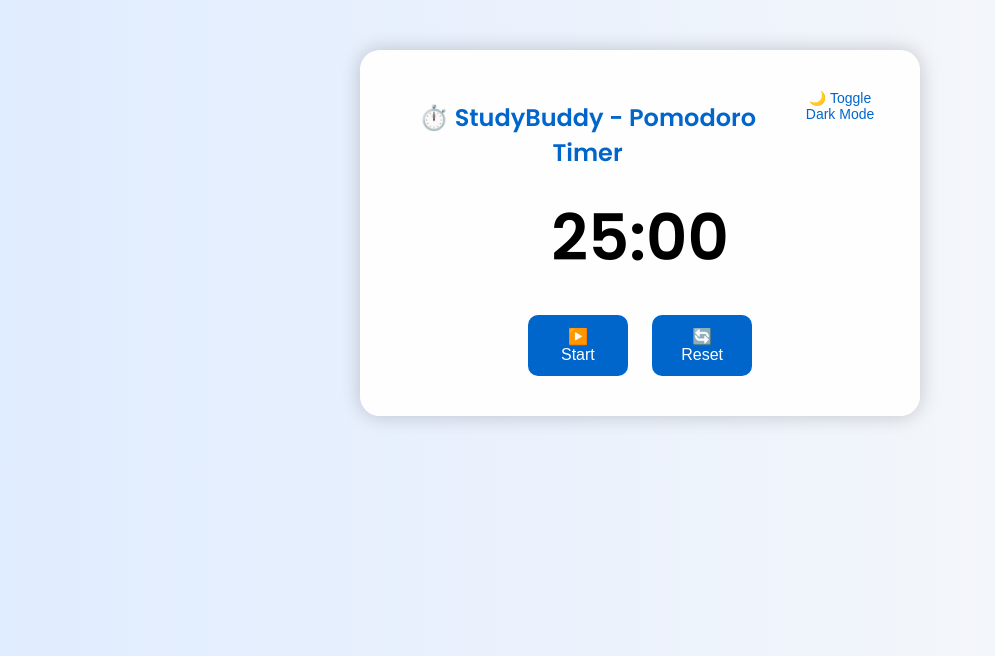
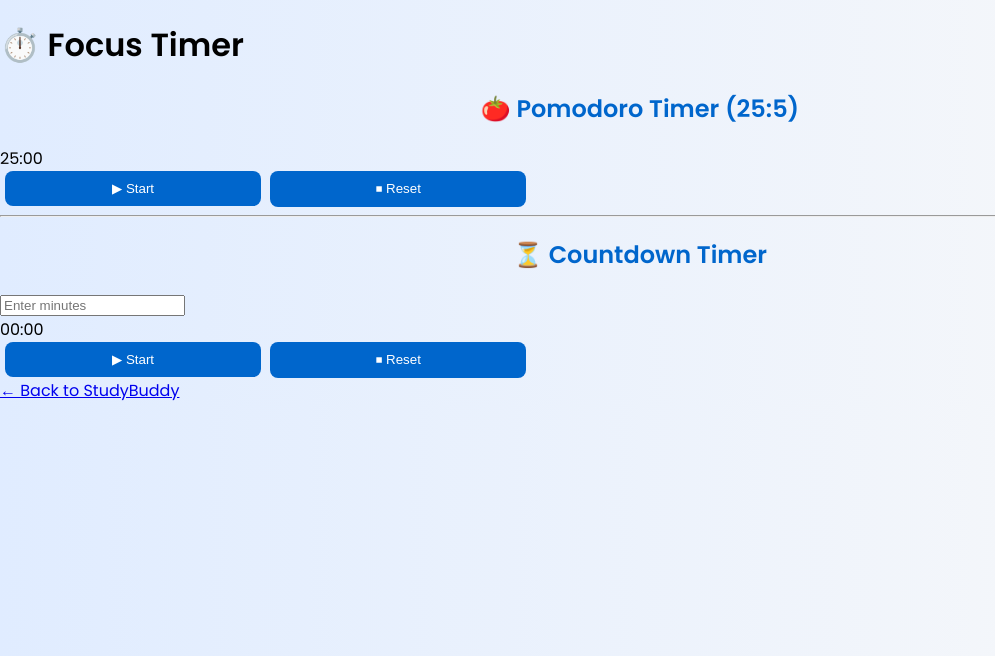
Before and after one commit to aurafrezra/student-buddy-bot, a Flask app: page /timer in a window 1280 px wide. Shown: the top 656 px of the page, without its empty margins (0-995 px from the left). Run offline with Flask 3, Linux system fonts and the light colour scheme.

Commit message:
Initial commit of StudentBuddy app

```diff
--- a/app.py
+++ b/app.py
@@ -1,14 +1,14 @@
+import os
+from dotenv import load_dotenv
 from flask import Flask, render_template, request, jsonify
 import google.generativeai as genai
 import sqlite3
-import os
 
-app = Flask(__name__)
+# 🔐 Load API key
+load_dotenv()
+GOOGLE_API_KEY = os.getenv("GOOGLE_API_KEY")
 
-# 🔑 Gemini API Key
-genai.configure(api_key="AIzaSyAEzg4GS3Ob7NsJOqCzad0sjdg6sqzAZVs")  # ← Replace this with your actual key
-
-# ⚙️ Gemini Model Settings
+# 🧠 Gemini Config
 generation_config = {
     "temperature": 0.7,
     "top_p": 1,
@@ -17,18 +17,22 @@ generation_config = {
 }
 
 # 🚀 Load Gemini Model
+genai.configure(api_key=GOOGLE_API_KEY)
 model = genai.GenerativeModel(
     model_name="models/gemini-1.5-flash-latest",
     generation_config=generation_config
 )
 
-# 🛠️ Create SQLite DB for notes (if not exists)
+# 🎯 Flask App
+app = Flask(__name__)
+
+# 📁 SQLite Setup
 if not os.path.exists("notes.db"):
     conn = sqlite3.connect("notes.db")
     conn.execute("CREATE TABLE notes (id INTEGER PRIMARY KEY AUTOINCREMENT, content TEXT)")
     conn.close()
 
-# ----------------- ROUTES -------------------
+# ---------------- ROUTES ----------------
 
 @app.route('/')
 def landing():
@@ -54,11 +58,22 @@ def notes():
 def stats():
     return render_template('stats.html')
 
-# 🔁 AI Response Route
+@app.route('/view_notes')
+def view_notes():
+    try:
+        conn = sqlite3.connect("notes.db")
+        cursor = conn.cursor()
+        cursor.execute("SELECT id, content FROM notes ORDER BY id DESC")
+        notes = cursor.fetchall()
+        conn.close()
+        return render_template("view_notes.html", notes=notes)
+    except Exception as e:
+        return f"❌ Failed to load notes: {str(e)}"
+
+# 🔁 AI Chat Endpoint
 @app.route('/get', methods=['POST'])
 def chatbot_response():
     user_message = request.json['message']
-
     prompt = f"""
 You are StudyBuddy — a friendly, funny, and motivating AI best friend for students.
 
@@ -73,14 +88,13 @@ You are StudyBuddy — a friendly, funny, and motivating AI best friend for stud
 
 Here is what the student said: {user_message}
 """
-
     try:
         response = model.generate_content(prompt)
         return jsonify({'reply': response.text.strip()})
     except Exception as e:
         return jsonify({'reply': f"Oops! Error: {str(e)}"})
 
-# 📤 Save Note to SQLite
+# 💾 Save Notes
 @app.route('/save_note', methods=['POST'])
 def save_note():
     data = request.get_json()
@@ -94,18 +108,7 @@ def save_note():
     except Exception as e:
         return jsonify({"message": f"❌ Failed to save: {str(e)}"})
 
-# ----------------- RUN APP -------------------
+# ---------------- RUN ----------------
 
 if __name__ == '__main__':
-    app.run(debug=True)
-@app.route('/view_notes')
-def view_notes():
-    try:
-        conn = sqlite3.connect("notes.db")
-        cursor = conn.cursor()
-        cursor.execute("SELECT id, content FROM notes ORDER BY id DESC")
-        notes = cursor.fetchall()
-        conn.close()
-        return render_template("view_notes.html", notes=notes)
-    except Exception as e:
-        return f"Failed to load notes: {e}"
+    app.run(debug=True, host="0.0.0.0", port=5000)
--- a/templates/timer.html
+++ b/templates/timer.html
@@ -1,123 +1,87 @@
 <!DOCTYPE html>
-<html>
+<html lang="en">
 <head>
-  <title>Pomodoro Timer - StudyBuddy</title>
-  <link rel="stylesheet" href="/static/style.css">
-  <style>
-    body {
-      font-family: 'Poppins', sans-serif;
-    }
-
-    .pomodoro-container {
-      max-width: 500px;
-      margin: 50px auto;
-      text-align: center;
-      padding: 30px;
-      background: rgba(255, 255, 255, 0.95);
-      border-radius: 20px;
-      box-shadow: 0 0 20px rgba(0,0,0,0.2);
-    }
-
-    .dark-mode .pomodoro-container {
-      background: rgba(40, 40, 40, 0.9);
-      color: #fff;
-    }
-
-    #timer-display {
-      font-size: 64px;
-      font-weight: bold;
-      margin: 20px 0;
-    }
-
-    .timer-buttons button {
-      padding: 12px 24px;
-      font-size: 16px;
-      margin: 10px;
-      border: none;
-      border-radius: 10px;
-      cursor: pointer;
-      background: #0066cc;
-      color: white;
-    }
-
-    .timer-buttons button:hover {
-      background: #004a99;
-    }
-
-    .dark-mode .timer-buttons button {
-      background: #66ccff;
-      color: black;
-    }
-
-    #toggle-mode {
-      float: right;
-      margin-bottom: 10px;
-      background: none;
-      border: none;
-      color: #0066cc;
-      cursor: pointer;
-      font-size: 14px;
-    }
-
-    .dark-mode #toggle-mode {
-      color: #66ccff;
-    }
-  </style>
+  <meta charset="UTF-8" />
+  <title>⏱️ Timer - StudyBuddy</title>
+  <meta name="viewport" content="width=device-width, initial-scale=1.0" />
+  <link rel="stylesheet" href="{{ url_for('static', filename='style.css') }}">
+  <link href="https://fonts.googleapis.com/css2?family=Nunito:wght@300;600;800&display=swap" rel="stylesheet">
 </head>
 <body>
-  <div class="pomodoro-container">
-    <button id="toggle-mode" onclick="toggleMode()">🌙 Toggle Dark Mode</button>
-    <h2>⏱️ StudyBuddy - Pomodoro Timer</h2>
+  <div class="container">
+    <h1>⏱️ Focus Timer</h1>
 
-    <div id="timer-display">25:00</div>
+    <!-- Pomodoro Timer -->
+    <div class="timer-box">
+      <h2>🍅 Pomodoro Timer (25:5)</h2>
+      <div id="pomodoro-timer">25:00</div>
+      <button onclick="startPomodoro()">▶ Start</button>
+      <button onclick="resetPomodoro()">⏹ Reset</button>
+    </div>
 
-    <div class="timer-buttons">
-      <button onclick="startTimer()">▶️ Start</button>
-      <button onclick="resetTimer()">🔄 Reset</button>
+    <hr>
+
+    <!-- Countdown Timer -->
+    <div class="timer-box">
+      <h2>⏳ Countdown Timer</h2>
+      <input type="number" id="countdown-minutes" placeholder="Enter minutes" />
+      <div id="countdown-timer">00:00</div>
+      <button onclick="startCountdown()">▶ Start</button>
+      <button onclick="resetCountdown()">⏹ Reset</button>
     </div>
+
+    <a href="/chat" class="back-button">← Back to StudyBuddy</a>
   </div>
 
   <script>
-    let duration = 25 * 60;
-    let timer = duration;
-    let running = false;
-    let interval;
-
-    function updateDisplay() {
-      const minutes = Math.floor(timer / 60);
-      const seconds = timer % 60;
-      document.getElementById("timer-display").textContent =
-        `${minutes.toString().padStart(2, '0')}:${seconds.toString().padStart(2, '0')}`;
+    // Pomodoro Logic
+    let pomoInterval;
+    let pomoTime = 25 * 60;
+    function startPomodoro() {
+      clearInterval(pomoInterval);
+      pomoInterval = setInterval(() => {
+        if (pomoTime <= 0) {
+          clearInterval(pomoInterval);
+          alert("✅ Pomodoro session done! Take a 5 min break!");
+          pomoTime = 5 * 60;
+        } else {
+          pomoTime--;
+          document.getElementById("pomodoro-timer").innerText = formatTime(pomoTime);
+        }
+      }, 1000);
+    }
+    function resetPomodoro() {
+      clearInterval(pomoInterval);
+      pomoTime = 25 * 60;
+      document.getElementById("pomodoro-timer").innerText = "25:00";
     }
 
-    function startTimer() {
-      if (!running) {
-        running = true;
-        interval = setInterval(() => {
-          if (timer > 0) {
-            timer--;
-            updateDisplay();
-          } else {
-            clearInterval(interval);
-            alert("⏰ Time's up! Take a 5-min break.");
-            running = false;
-          }
-        }, 1000);
-      }
+    // Countdown Timer Logic
+    let countdownInterval;
+    function startCountdown() {
+      clearInterval(countdownInterval);
+      const minutes = parseInt(document.getElementById("countdown-minutes").value);
+      let totalSeconds = minutes * 60;
+      countdownInterval = setInterval(() => {
+        if (totalSeconds <= 0) {
+          clearInterval(countdownInterval);
+          alert("⏰ Time's up!");
+        } else {
+          totalSeconds--;
+          document.getElementById("countdown-timer").innerText = formatTime(totalSeconds);
+        }
+      }, 1000);
+    }
+    function resetCountdown() {
+      clearInterval(countdownInterval);
+      document.getElementById("countdown-timer").innerText = "00:00";
     }
 
-    function resetTimer() {
-      clearInterval(interval);
-      timer = duration;
-      updateDisplay();
-      running = false;
+    function formatTime(seconds) {
+      const m = String(Math.floor(seconds / 60)).padStart(2, '0');
+      const s = String(seconds % 60).padStart(2, '0');
+      return `${m}:${s}`;
     }
-
-    function toggleMode() {
-      document.body.classList.toggle("dark-mode");
-    }
-
-    updateDisplay();
   </script>
 </body>
 </html>
```
Also changed, not shown: templates/view_notes.html (+22 -46 lines), templates/voice.html (+50 -113 lines), 1 other file.
